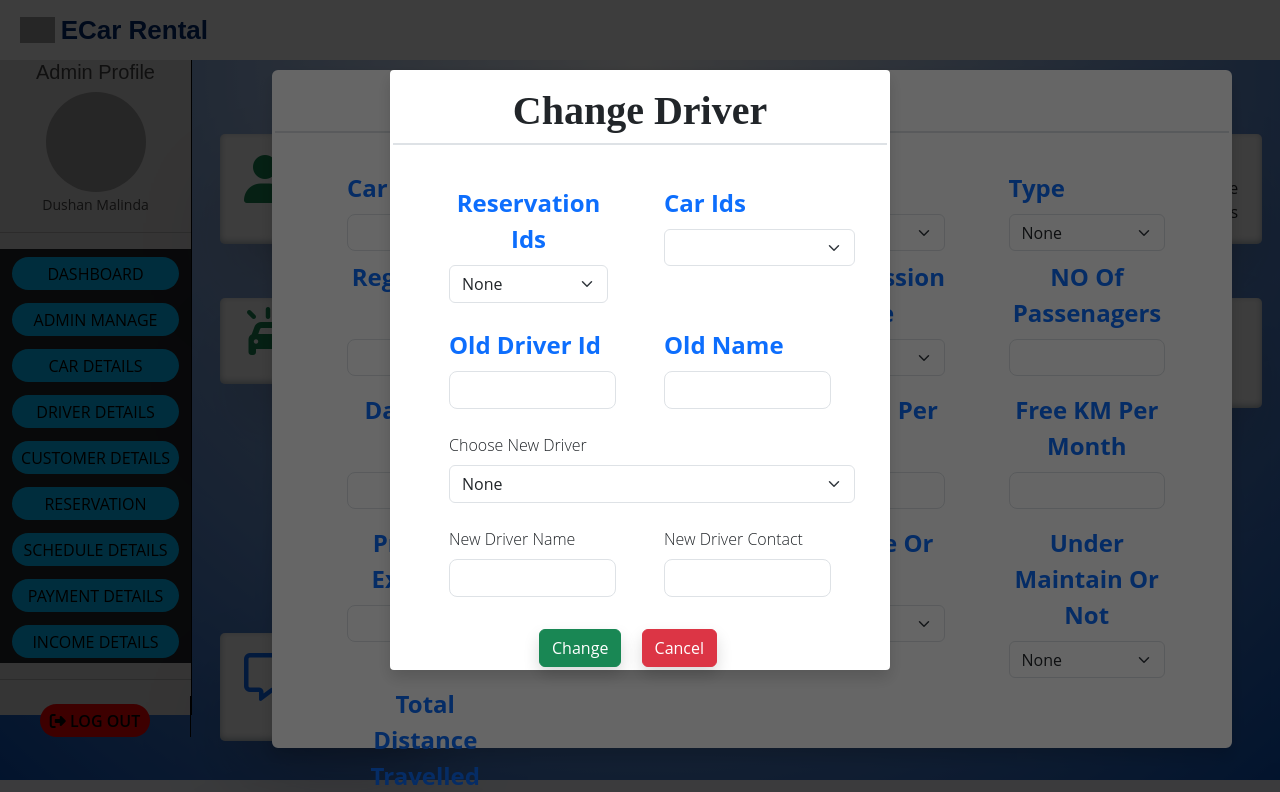
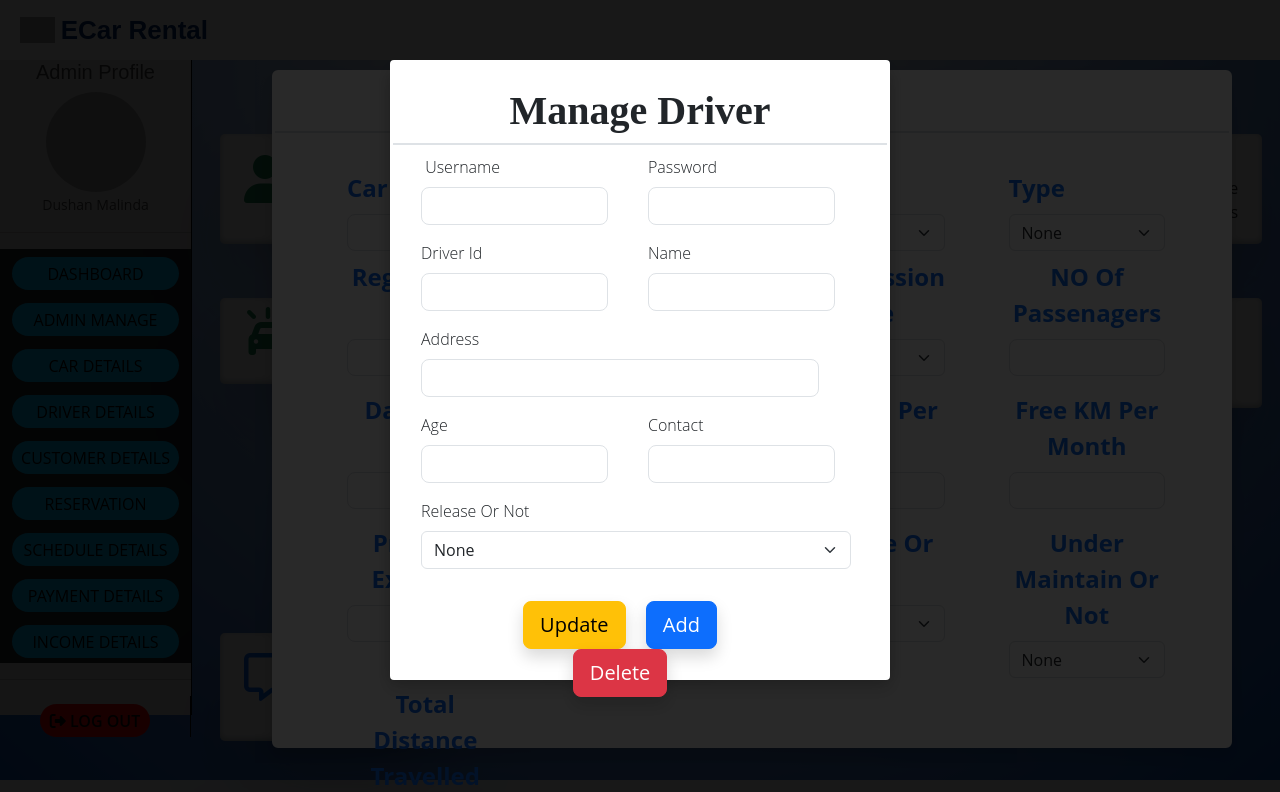
Before and after one commit to DushanMalind/Car_Reantal_Spring_Cose_Work, a website: page Car_Rental_project_CoseWork_Spring/Front_End/page/addMinDashBoard.html in a window 1280 px wide. Shown: the top 792 px of the page. Drawn offline with Linux system fonts and the light colour scheme; grey boxes are pictures that could not be loaded; some icons are missing.

Commit message:
DriverManagePage page Add

```diff
--- a/Car_Rental_project_CoseWork_Spring/Front_End/page/addMinDashBoard.html
+++ b/Car_Rental_project_CoseWork_Spring/Front_End/page/addMinDashBoard.html
@@ -340,7 +340,7 @@
 </section>
 
 
-<!-- Add New Driver Page -->
+<!--Change Driver Page-->
 <section id="ChangeDriver" style="width: 100%; height: 100vh ;background-color: rgba(0, 0, 0, 0.6);">
 
   <div class="h-75 border border-3 border-white rounded-1 shadow bg-white"
@@ -456,6 +456,129 @@
   </div>
 
 </section>
+
+
+<!-- Add New Driver Page -->
+<section id="DriverManagePage" style="width: 100%; height: 100vh ;background-color: rgba(0, 0, 0, 0.6);">
+
+  <div class="border border-3 border-white rounded-1 shadow bg-white"
+       style="width: 500px; position: relative;top: 60px;bottom: 0;right: 0;left: 0;margin: auto;height: 620px;">
+
+    <div class="mb-0 text-center  border-bottom border-2 " style="position: relative;top: 20px;">
+      <h1 class="mt-1 text-dark fw-bold  " style="font-family: 'PT Serif', serif;">Manage Driver</h1>
+    </div>
+
+    <div class=" mt-0 ms-2 me-5">
+      <form class="ms-1 me-1" id="formDrivers" style="position: relative; top: 30px;">
+
+        <div class="row">
+          <div class="col">
+            <!-- driver username -->
+            <div class="form-outline mb-2 ms-3 ">
+              <label class="form-label text-dark fw-light" id="driverUserId"></label>
+              <label class="form-label text-dark fw-light " for="driverUsername">Username</label>
+              <input class="form-control bg-white rounded-3" id="driverUsername" name="" type="text"/>
+              <p><small class="text-danger  pl-1 mt-0 mb-0" id="errorDriverUsername"></small></p>
+            </div>
+          </div>
+          <div class="col">
+            <!-- driver password -->
+            <div class="form-outline mb-2 ms-3 ">
+              <label class="form-label text-dark fw-light" for="driverPassword">Password</label>
+              <input class="form-control bg-white rounded-3" id="driverPassword" name="" type="password"/>
+              <p><small class="text-danger  pl-1 mt-0 mb-0" id="errorDPassword"></small></p>
+            </div>
+          </div>
+        </div>
+
+        <div class="row">
+          <div class="col">
+            <!-- driver id -->
+            <div class="form-outline mb-2 ms-3 ">
+              <label class="form-label text-dark fw-light " for="driverId">Driver Id</label>
+              <input class="form-control bg-white rounded-3" id="driverId" name="" type="text"/>
+            </div>
+          </div>
+          <div class="col">
+            <!-- driver name -->
+            <div class="form-outline mb-2 ms-3 ">
+              <label class="form-label text-dark fw-light " for="driverName">Name</label>
+              <input class="form-control bg-white rounded-3" id="driverName" type="text"/>
+              <p><small class="text-danger  pl-1 mt-0 mb-0" id="errorDName"></small></p>
+            </div>
+          </div>
+        </div>
+
+        <div class="row-cols-12">
+          <!-- driver address -->
+          <div class="form-outline mb-2 ms-3 me-3">
+            <label class="form-label text-dark fw-light " for="driverAddress">Address</label>
+            <input class="form-control bg-white rounded-3" id="driverAddress" type="text"/>
+            <p><small class="text-danger  pl-1 mt-0 mb-0" id="errorDAddress"></small></p>
+          </div>
+        </div>
+
+        <div class="row">
+          <div class="col">
+            <!-- driver age -->
+            <div class="form-outline mb-2 ms-3 ">
+              <label class="form-label text-dark fw-light" for="driverAge">Age</label>
+              <input class="form-control bg-white rounded-3" id="driverAge" type="number"/>
+              <p><small class="text-danger  pl-1 mt-0 mb-0" id="errorDAge"></small></p>
+            </div>
+          </div>
+          <div class="col">
+            <!-- driver contact -->
+            <div class="form-outline mb-2 ms-3 ">
+              <label class="form-label text-dark fw-light " for="driverContact">Contact</label>
+              <input class="form-control bg-white rounded-3" id="driverContact" type="tel"/>
+              <p><small class="text-danger  pl-1 mt-0 mb-0" id="errorDContact"></small></p>
+            </div>
+          </div>
+        </div>
+
+        <div class="row">
+          <!-- driver release or not -->
+          <div class="form-outline mb-2 ms-3 me-3">
+            <label class="form-label text-dark fw-light " for="driverReleaseOrNot">Release Or Not</label>
+            <select aria-label="Default select example" class="form-select " id="driverReleaseOrNot"
+                    style="height: 38px">
+              <option selected value="0">None</option>
+              <option value="1">Release</option>
+              <option value="2">Not Release</option>
+            </select>
+          </div>
+        </div>
+
+
+        <!--button panel-->
+        <div class="row mt-4">
+          <div class="col text-center">
+
+          </div>
+          <div class="col text-center ">
+            <div class="col" style="width: 250px;">
+              <button class="btn btn-warning btn-lg btn-floating ms-2 me-2 shadow" id="btnEditPreDriver"
+                      type="button">Update</button>
+              <button class="btn btn-primary btn-lg btn-floating ms-2 me-2 shadow" id="btnAddNewDriver"
+                      type="button">Add</button>
+              <button class="btn btn-danger btn-lg btn-floating ms-2 me-2 shadow" id="btnCancelAddDriver"
+                      type="button">Delete</button>
+            </div>
+          </div>
+          <div class="col text-center">
+
+          </div>
+        </div>
+
+      </form>
+
+    </div>
+
+  </div>
+
+</section>
+
 
 <!--Button Controller End-->
 
```
